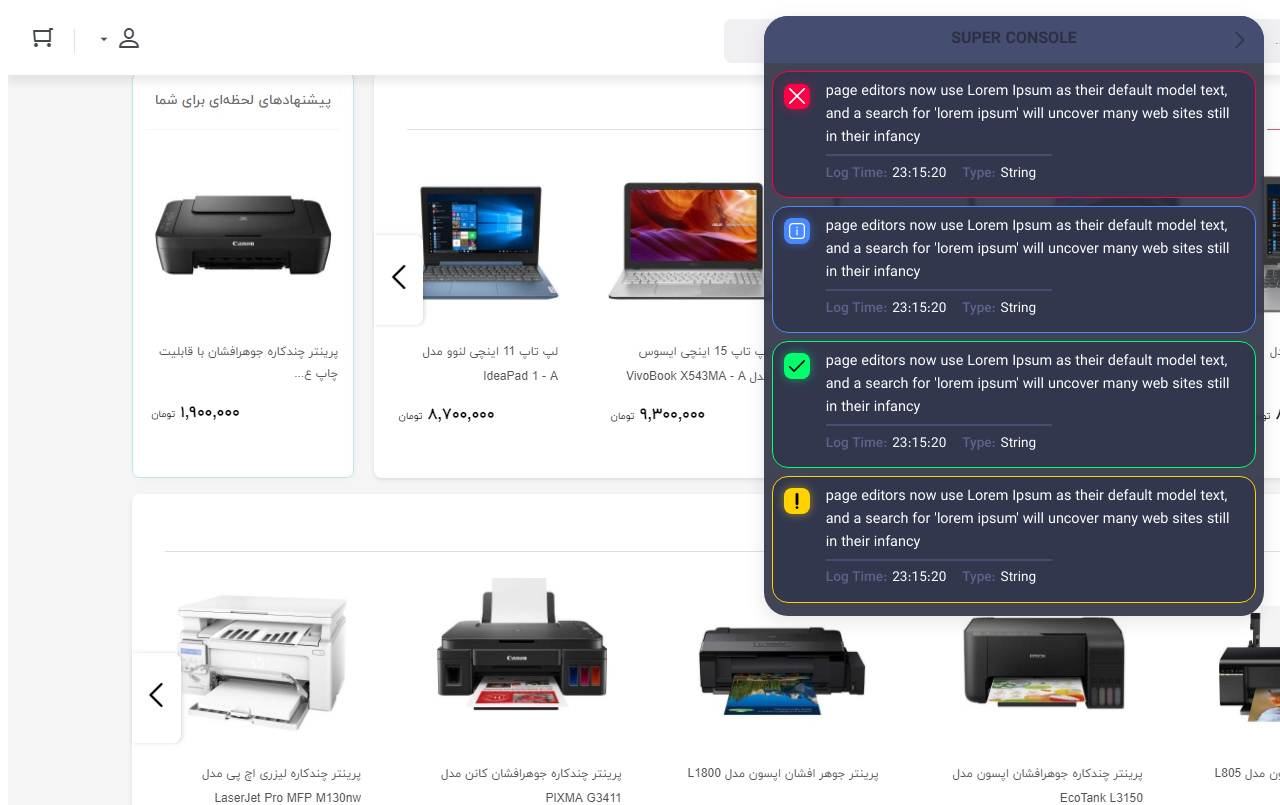
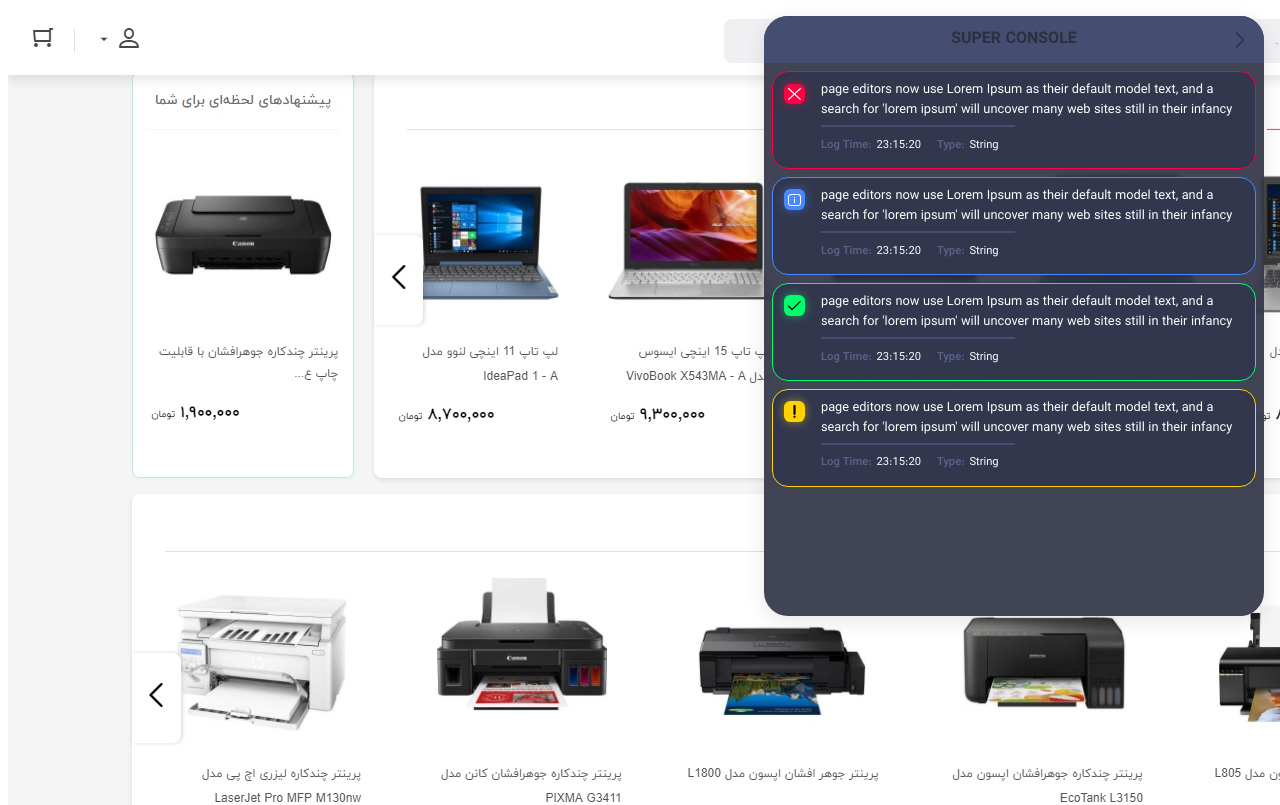
Before and after one commit to ahmadkzx/vue-super-console, a Vue app: page / in a window 1280 px wide. Shown: the top 805 px of the page. Built offline with nearby package versions, Linux system fonts and the light colour scheme.

Commit message:
style: fix log

```diff
--- a/src/assets/sass/superLog.scss
+++ b/src/assets/sass/superLog.scss
@@ -26,15 +26,18 @@
 	}
 
 	&-icon {
-		width: 1rem;
-		min-width: 1rem;
-		height: 1rem;
-		padding: .3rem;
-		border-radius: .5rem;
+		width: 1.3rem;
+		min-width: 1.3rem;
+		height: 1.3rem;
+		border-radius: .4rem;
 		overflow: hidden;
+		display: flex;
+		justify-content: center;
+		align-items: center;
 
 		img {
-			width: 100%;
+			width: 60%;
+			height: 60%;
 		}
 	}
 
@@ -44,7 +47,7 @@
 		&__content {
 			margin-top: -.2rem;
 			color: white;
-			font-size: .9rem;
+			font-size: .8rem;
 		}
 
 		&-footer {
@@ -57,7 +60,7 @@
 		&-footer-info {
 			display: inline-block;
 			margin-right: 1rem;
-			font-size: .85rem;
+			font-size: .7rem;
 		}
 
 		&-footer-info__key {
```
